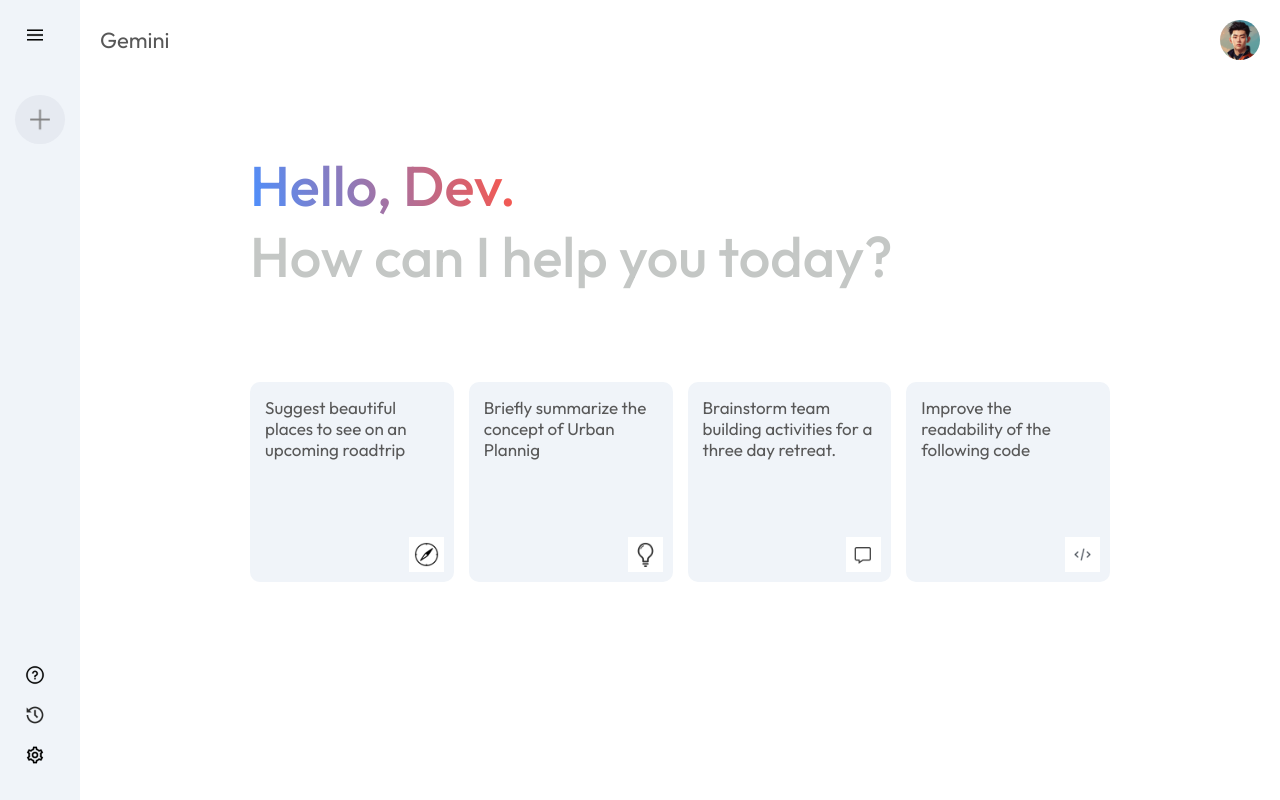
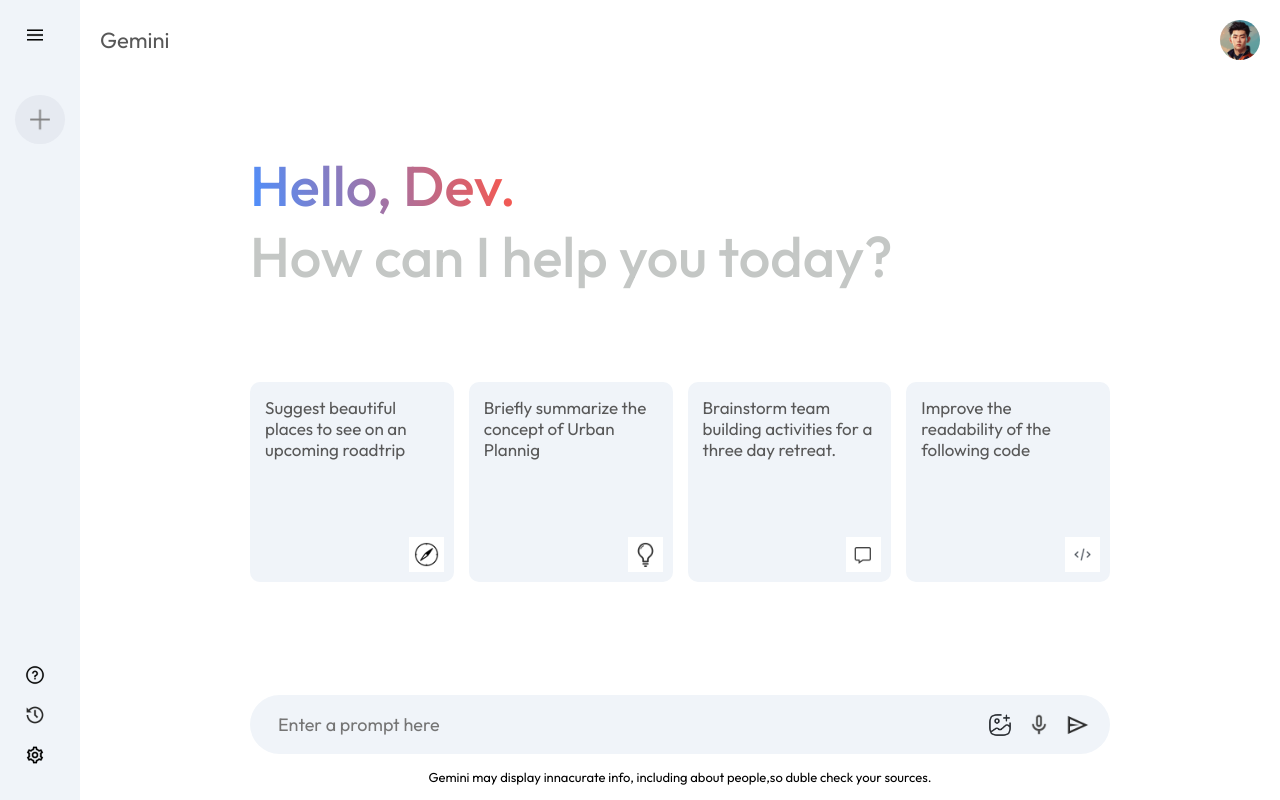
Before and after one commit to claudiahW/miniature-computing-machine, a React (Vite) app: page / in a window 1280 px wide. Built offline with nearby package versions, Linux system fonts and the light colour scheme.

Commit message:
complete writing the UI section of code

```diff
--- a/src/components/Main/Main.css
+++ b/src/components/Main/Main.css
@@ -65,3 +65,43 @@
 .main .card:hover {
   background-color: #dfe4ea;
 }
+
+.main-bottom {
+  position: absolute;
+  bottom: 0;
+  width: 100%;
+  max-width: 900px;
+  padding: 0px 20px;
+  margin: auto;
+}
+.search-box {
+  display: flex;
+  align-items: center;
+  justify-content: space-between;
+  gap: 20px;
+  background-color: #f0f4f9;
+  padding: 10px 20px;
+  border-radius: 50px;
+}
+.search-box img {
+  width: 24px;
+  cursor: pointer;
+}
+.search-box input {
+  flex: 1;
+  background: transparent;
+  border: none;
+  outline: none;
+  padding: 8px;
+  font-size: 18px;
+}
+.search-box div {
+  display: flex;
+  align-items: center;
+  gap: 15px;
+}
+.main .bottom-info {
+  font-size: 13px;
+  margin: 15px auto;
+  text-align: center;
+}
--- a/src/components/Main/Main.jsx
+++ b/src/components/Main/Main.jsx
@@ -35,6 +35,21 @@
             <img src={assets.code_icon} alt="" />
           </div>
         </div>
+
+        <div className="main-bottom">
+          <div className="search-box">
+            <input type="text" placeholder="Enter a prompt here" />
+            <div>
+              <img src={assets.gallery_icon} alt="" />
+              <img src={assets.mic_icon} alt="" />
+              <img src={assets.send_icon} alt="" />
+            </div>
+          </div>
+
+          <p className="bottom-info">
+            Gemini may display innacurate info, including about people,so duble check your sources.
+          </p>
+        </div>
       </div>
     </div>
   );
```
